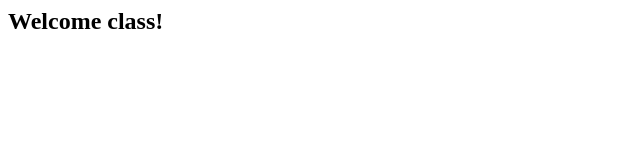
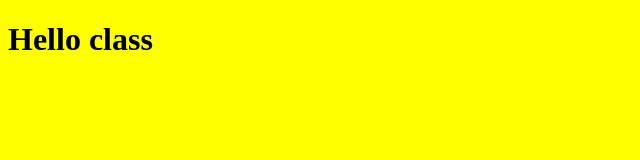
Before and after one commit to zacharygian/github-101, a plain HTML site: page index.html in a window 1280 px wide. Shown: the whole page, without its empty margins (0-640 px from the left). Drawn offline with Linux system fonts and the light colour scheme.

Commit message:
added yellow background to home page

```diff
--- a/index.html
+++ b/index.html
@@ -1 +1,12 @@
-<h2>Welcome class!</h2>
+<!DOCTYPE html>
+<html lang="en">
+<head>
+  <meta charset="UTF-8">
+  <meta name="viewport" content="width=device-width, initial-scale=1.0">
+  <link rel="stylesheet" href="style.css">
+  <title>Document</title>
+</head>
+<body>
+  <h1>Hello class</h1>
+</body>
+</html>
--- a/style.css
+++ b/style.css
@@ -0,0 +1,3 @@
+body {
+  background-color: yellow;
+}
```
